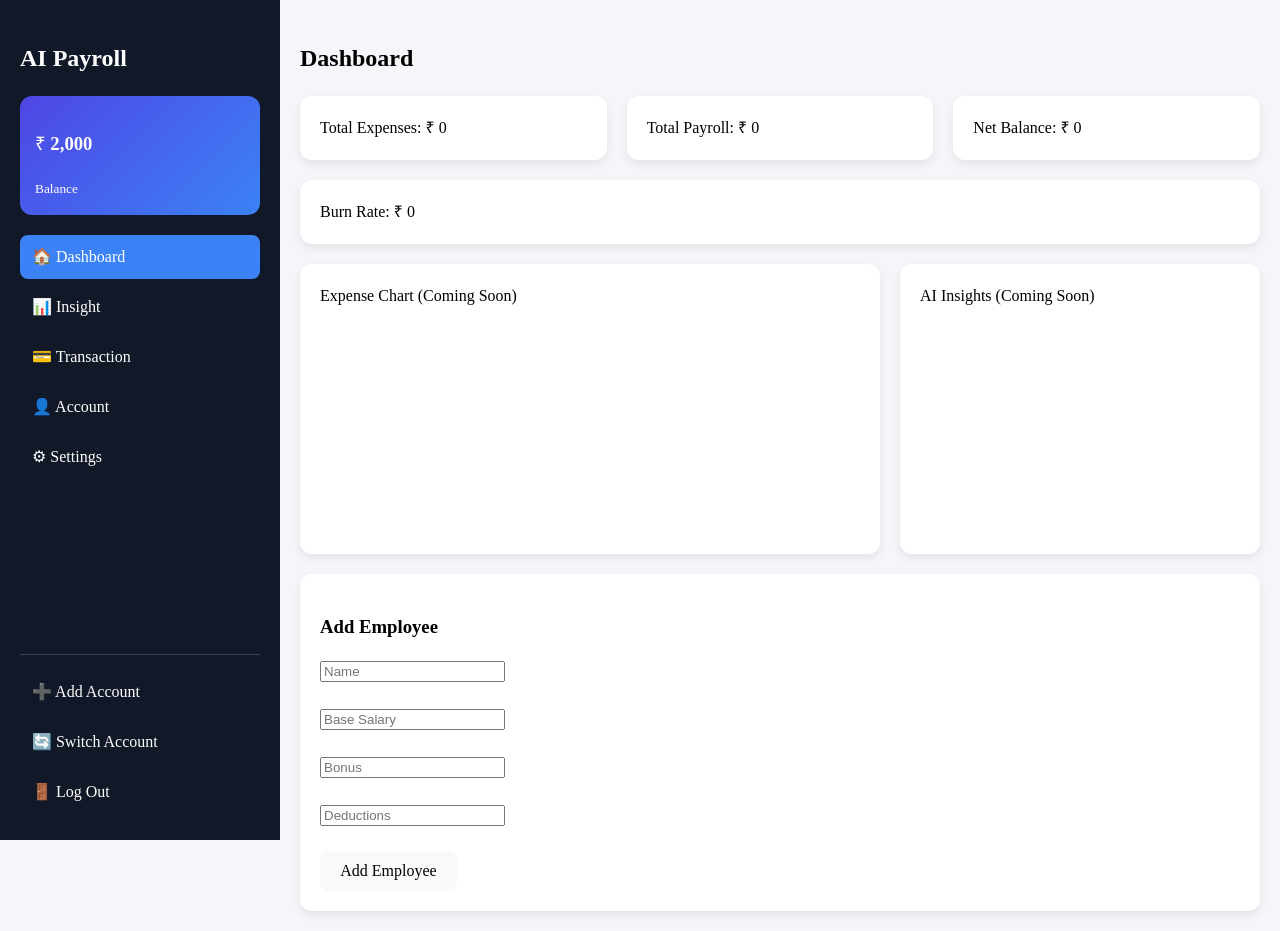
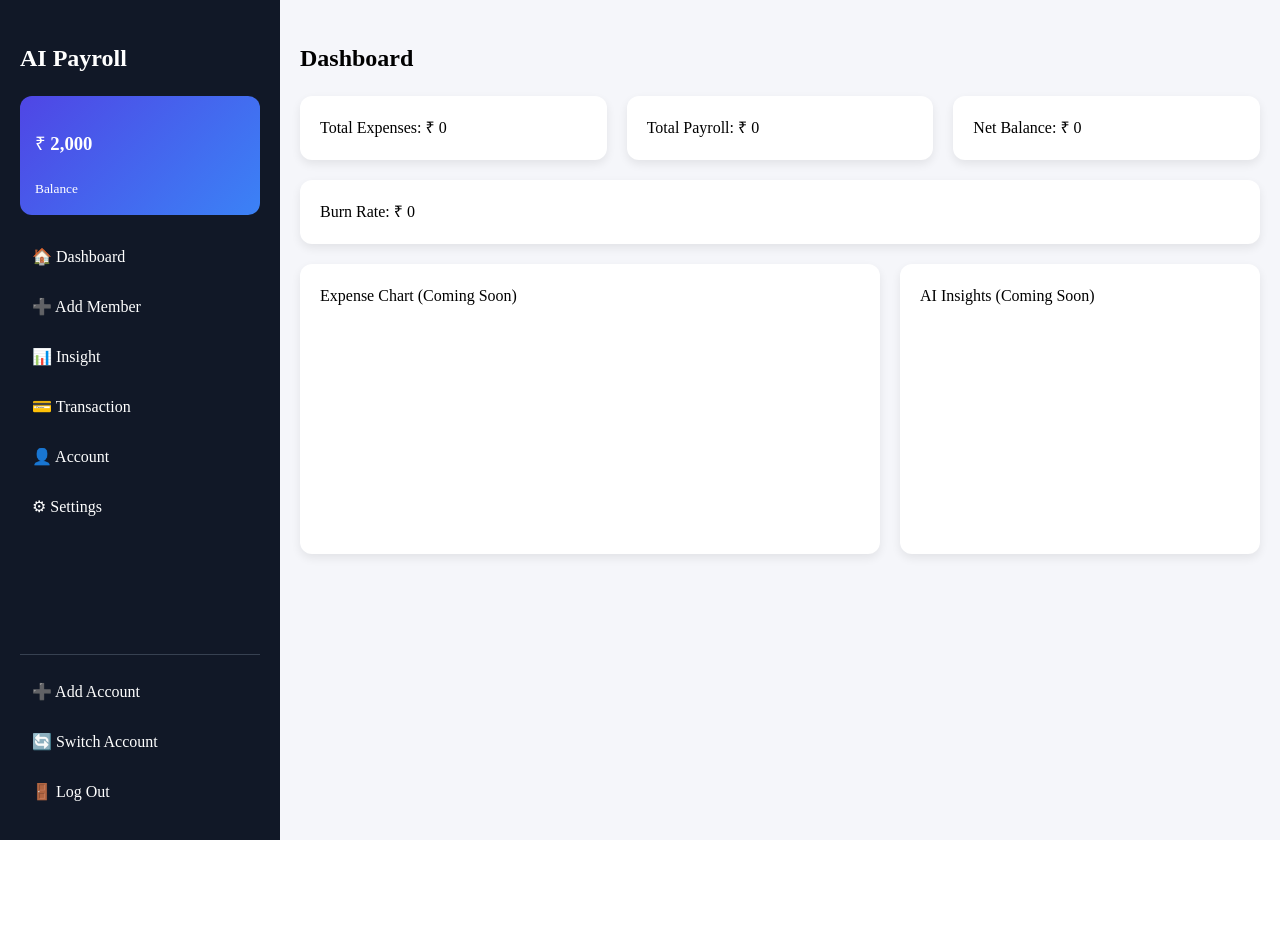
Before and after one commit to Biswajeet111/ai-payroll-expense-management, a React app in the folder frontend/: page / in a window 1280 px wide. After the commit the page ends 840 px from the top, so only its background shows below. Built offline with nearby package versions, Linux system fonts and the light colour scheme; no server answers; the HTML template or start-up script is replaced by a standard one.

Commit message:
Added Employees List

```diff
--- a/frontend/src/components/Dashboard.jsx
+++ b/frontend/src/components/Dashboard.jsx
@@ -1,9 +1,12 @@
 import Sidebar from "./Sidebar";
 import AddEmployee from "./AddEmployee";
+import EmployeeList from "./EmployeeList";
 import { useEffect, useState } from "react";
 import axios from "axios";
 
 export default function Dashboard() {
+
+  const [page, setPage] = useState("dashboard");   // 👈 page state
 
   const [summary, setSummary] = useState({
     total_payroll: 0,
@@ -17,7 +20,6 @@ export default function Dashboard() {
       .catch(err => console.error(err));
   }, []);
 
-  // simple burn rate calculation (example)
   const burnRate = summary.total_expenses;
 
   return (
@@ -27,12 +29,16 @@ export default function Dashboard() {
       minHeight: "100vh"
     }}>
 
-      <Sidebar />
+      {/* Sidebar ko function pass kar rahe */}
+      <Sidebar setPage={setPage} />
 
       <div style={{flex: 1, padding: "20px", color: "black"}}>
+
+        {/* Dashboard View */}
+        {page === "dashboard" && (
+          <>
             <h2>Dashboard</h2>
 
-        {/* Top Cards */}
             <div style={{
               display: "flex",
               gap: "20px",
@@ -45,7 +51,6 @@ export default function Dashboard() {
               <div className="card">Burn Rate: ₹ {burnRate}</div>
             </div>
 
-        {/* Charts Section */}
             <div style={{
               display: "flex",
               gap: "20px",
@@ -60,11 +65,24 @@ export default function Dashboard() {
                 AI Insights (Coming Soon)
               </div>
             </div>
+          </>
+        )}
 
-        {/* Add Employee Form */}
-        <div style={{marginTop:"20px"}}>
+        {/* Add Member View */}
+        {page === "addMember" && (
+          <>
+            <h2>Add Member</h2>
             <AddEmployee />
-        </div>
+          </>
+        )}
+
+        {/* Employee List View */}
+        {page === "employeeList" && (
+          <>
+            <h2>Employee List</h2>
+            <EmployeeList />
+          </>
+        )}
 
       </div>
     </div>
--- /dev/null
+++ b/frontend/src/components/EmployeeList.jsx
@@ -0,0 +1,48 @@
+import { useEffect, useState } from "react";
+import axios from "axios";
+
+export default function EmployeeList() {
+  const [employees, setEmployees] = useState([]);
+
+  const fetchEmployees = () => {
+    axios.get("http://127.0.0.1:8000/employees/")
+      .then(res => setEmployees(res.data))
+      .catch(err => console.error(err));
+  };
+
+  useEffect(() => {
+    fetchEmployees();
+  }, []);
+
+  const deleteEmployee = async (id) => {
+    try {
+      await axios.delete(`http://127.0.0.1:8000/employees/${id}`);
+      fetchEmployees(); // refresh list
+    } catch (error) {
+      console.error(error);
+      alert("Delete failed");
+    }
+  };
+
+  return (
+    <div className="card" style={{marginTop:"20px"}}>
+      <h3>Employees</h3>
+
+      {employees.map(emp => (
+        <div key={emp.id} style={{
+          display:"flex",
+          justifyContent:"space-between",
+          marginBottom:"10px"
+        }}>
+          <span>
+            {emp.name} — ₹ {emp.base_salary}
+          </span>
+
+          <button onClick={() => deleteEmployee(emp.id)}>
+            Delete
+          </button>
+        </div>
+      ))}
+    </div>
+  );
+}
--- a/frontend/src/components/Sidebar.jsx
+++ b/frontend/src/components/Sidebar.jsx
@@ -1,6 +1,6 @@
 import "../App.css";
 
-export default function Sidebar() {
+export default function Sidebar({ setPage }) {
   return (
     <div className="sidebar">
       <div>
@@ -14,7 +14,8 @@ export default function Sidebar() {
 
         {/* Menu */}
         <ul className="menu">
-          <li className="active">🏠 Dashboard</li>
+          <li onClick={() => setPage("dashboard")}>🏠 Dashboard</li>
+          <li onClick={() => setPage("addMember")}>➕ Add Member</li>
           <li>📊 Insight</li>
           <li>💳 Transaction</li>
           <li>👤 Account</li>
```
Lines whose indentation alone changed are shown as unchanged.
